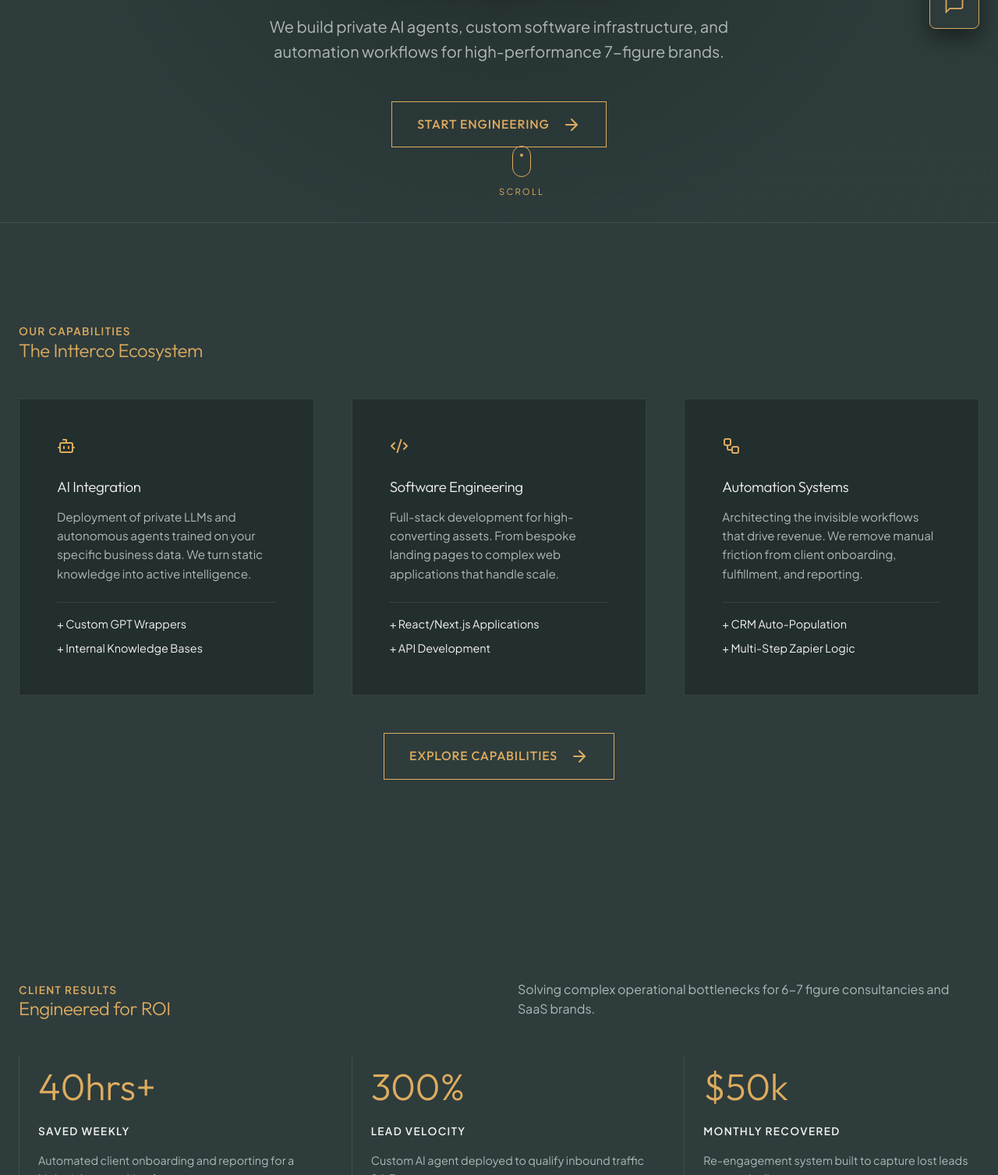
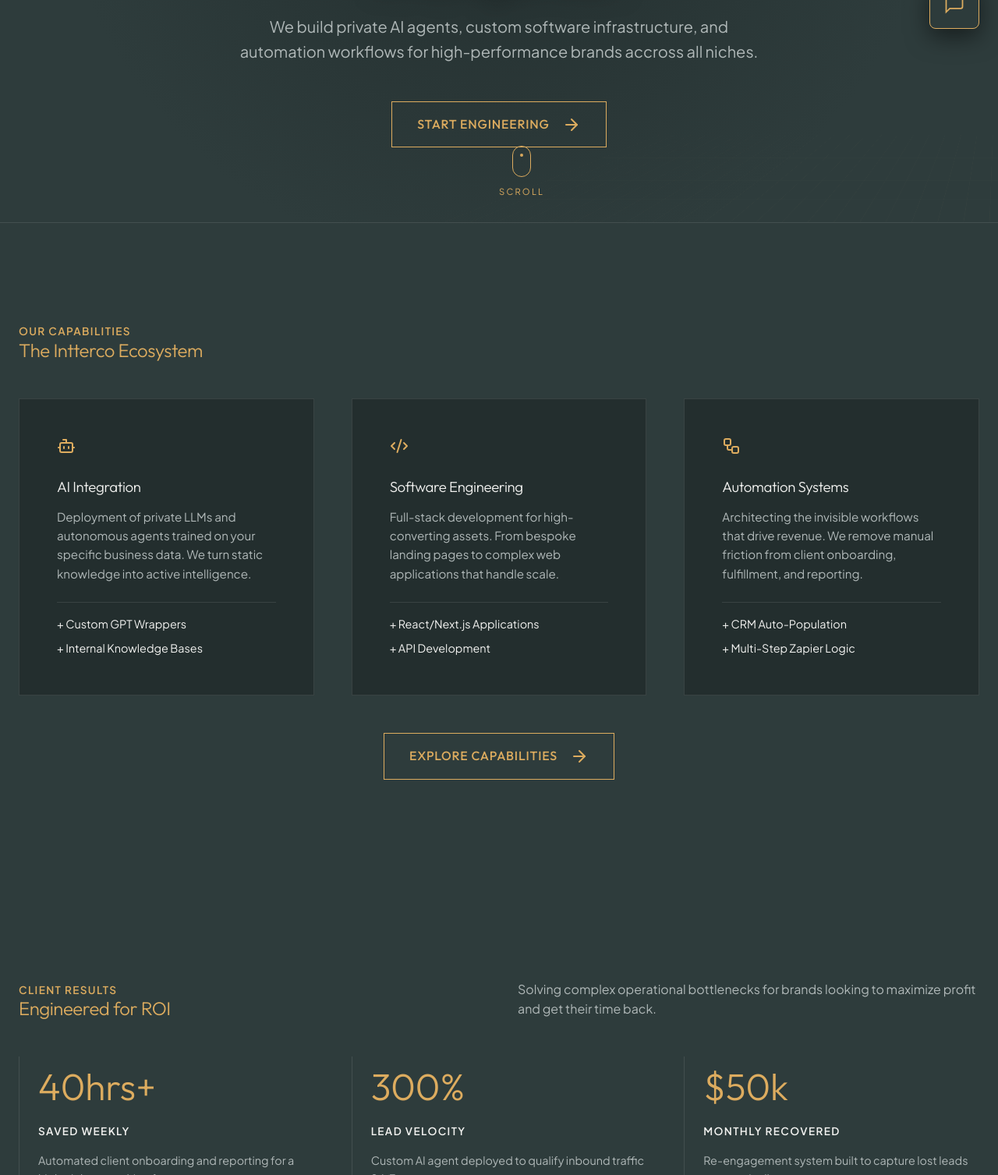
Before and after one commit to brnjn211-ux/Intterco, a plain HTML site: page index.html in a window 1280 px wide. Shown: the part 739-2246 px from the top of the page at 78% size. Drawn offline with nearby package versions, Linux system fonts and the light colour scheme.

Commit message:
Update index.html

```diff
--- a/index.html
+++ b/index.html
@@ -517,7 +517,7 @@
             <div class="hero-content fade-in">
                 <p class="uppercase gold-text">Intterco Automation Systems</p>
                 <h1 id="scramble-text">Unlocking Business Potential through <span style="color: var(--accent);">Intelligence</span>.</h1>
-                <p>We build private AI agents, custom software infrastructure, and automation workflows for high-performance 7-figure brands.</p>
+                <p>We build private AI agents, custom software infrastructure, and automation workflows for high-performance brands accross all niches.</p>
 
                 <a href="booking.html" class="btn">
                     Start Engineering
@@ -594,7 +594,7 @@
                     <h2>Engineered for ROI</h2>
                 </div>
                 <div class="fade-in" style="color: var(--text-muted);">
-                    Solving complex operational bottlenecks for 6-7 figure consultancies and SaaS brands.
+                    Solving complex operational bottlenecks for brands looking to maximize profit and get their time back.
                 </div>
             </div>
 
@@ -719,4 +719,5 @@
         }
     </script>
 </body>
+
 </html>
```
